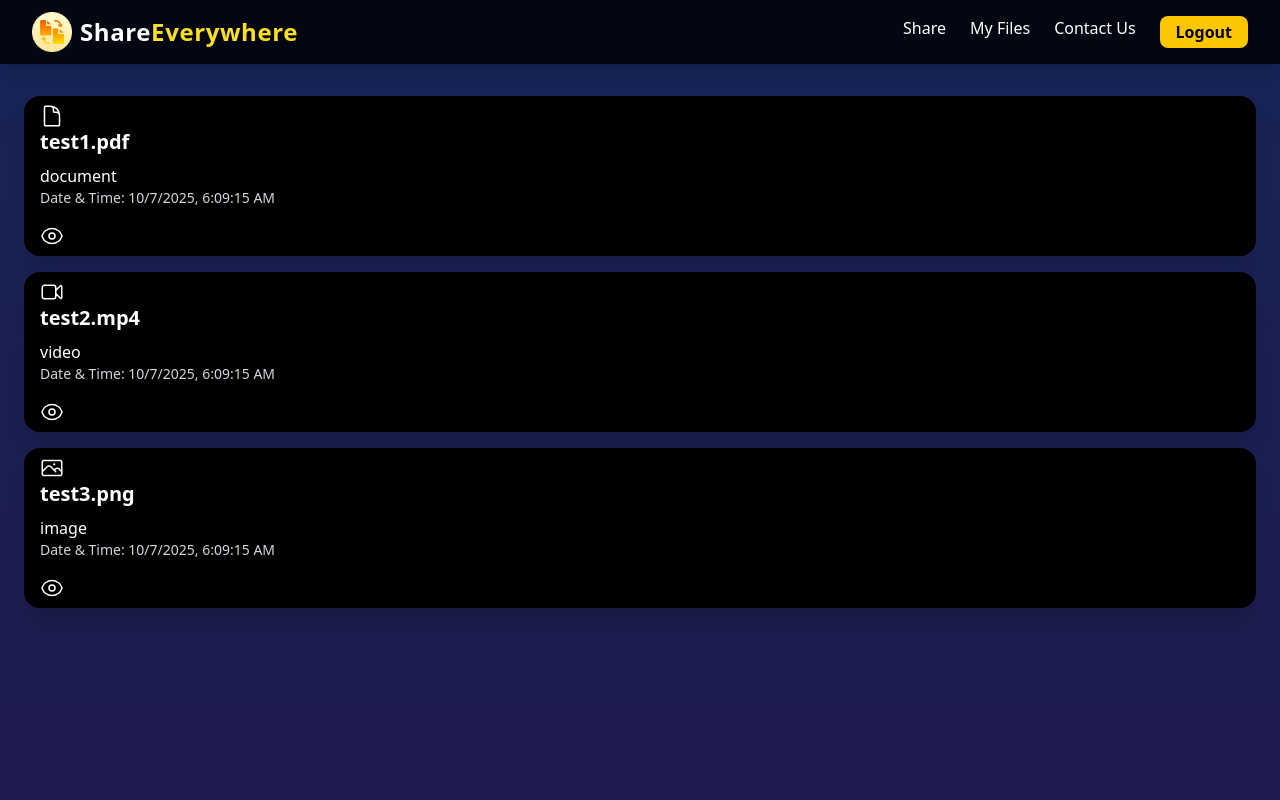
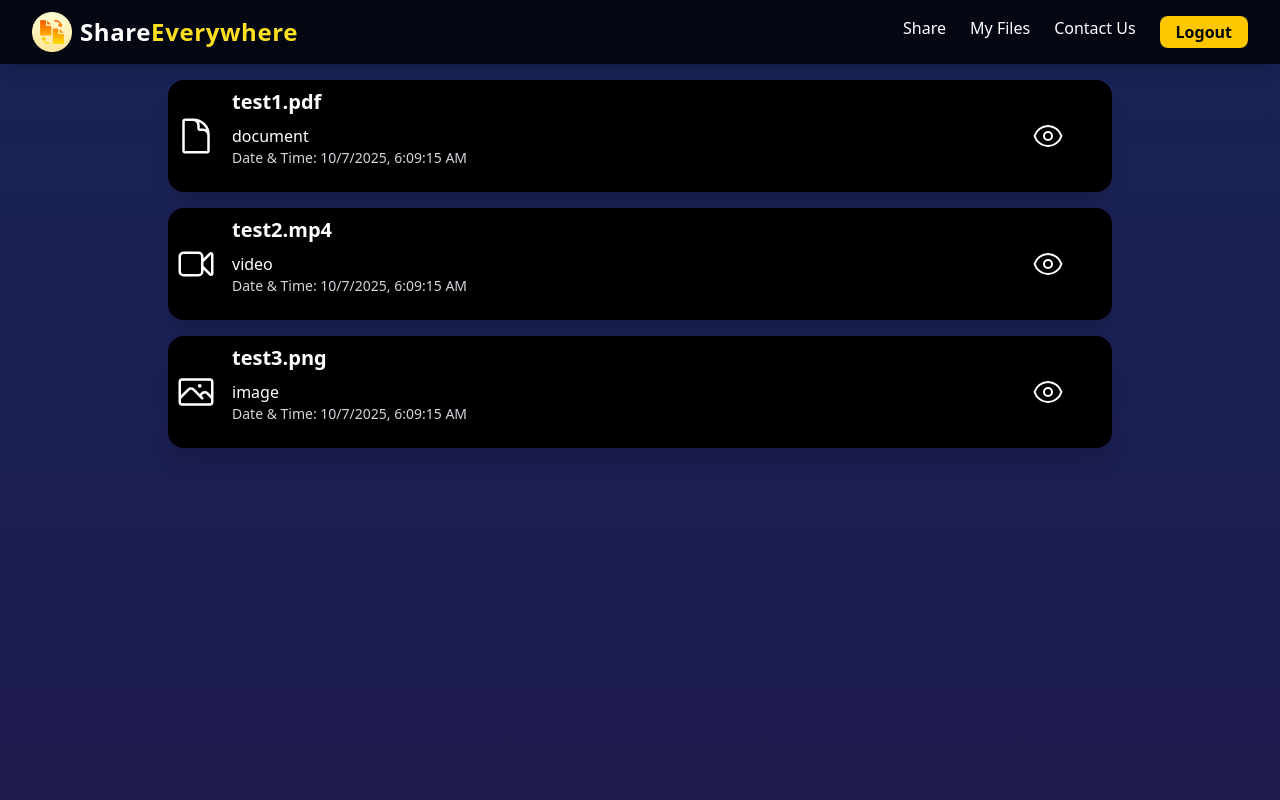
Before and after one commit to Anandshakya6398/File_sharing, a Next.js app in the folder frontend/: page /myfiles in a window 1280 px wide. Shown: the top 800 px of the page. Built offline with nearby package versions, Linux system fonts and the light colour scheme.

Commit message:
sample commit message

```diff
--- a/frontend/src/app/myfiles/page.tsx
+++ b/frontend/src/app/myfiles/page.tsx
@@ -28,47 +28,41 @@ const page = () => {
   return (
     <>
       <Navbar />
-      <div className='pt-20 pb-10 min-h-screen bg-gradient-to-t from-indigo-950 to-blue-950'>
-        {
-          tempFiles.map((file, index) => {
-            return (
-              <div key={index} className="bg-black backdrop-blur-md rounded-2xl shadow-xl p-2 mx-6 px-4 my-4 text-white  ">
-                <div>
-                  {
-                    file.filetype === 'video' &&
-                    <svg xmlns="http://www.w3.org/2000/svg" fill="none" viewBox="0 0 24 24" strokeWidth={1.5} stroke="currentColor" className="size-6">
+      <div className="pt-20 pb-10 min-h-screen bg-gradient-to-t from-indigo-950 to-blue-950">
+        <div className="flex flex-col gap-4 w-full mx-auto px-2 sm:px-10 max-w-5xl">
+          {tempFiles.map((file, index) => (
+            <div key={index} className="bg-black backdrop-blur-md rounded-2xl shadow-xl p-2  mx-2 sm:mx-0 text-white flex flex-col sm:flex-row items-center justify-between">
+              <div className="flex items-center gap-4 w-full">
+                {file.filetype === 'video' && (
+                  <svg xmlns="http://www.w3.org/2000/svg" fill="none" viewBox="0 0 24 24" strokeWidth={1.5} stroke="currentColor" className="size-8 sm:size-10">
                     <path strokeLinecap="round" strokeLinejoin="round" d="m15.75 10.5 4.72-4.72a.75.75 0 0 1 1.28.53v11.38a.75.75 0 0 1-1.28.53l-4.72-4.72M4.5 18.75h9a2.25 2.25 0 0 0 2.25-2.25v-9a2.25 2.25 0 0 0-2.25-2.25h-9A2.25 2.25 0 0 0 2.25 7.5v9a2.25 2.25 0 0 0 2.25 2.25Z" />
                   </svg>
-                  }
-                  {
-                    file.filetype === 'document' &&
-
-                    <svg xmlns="http://www.w3.org/2000/svg" fill="none" viewBox="0 0 24 24" strokeWidth={1.5} stroke="currentColor" className="size-6">
+                )}
+                {file.filetype === 'document' && (
+                  <svg xmlns="http://www.w3.org/2000/svg" fill="none" viewBox="0 0 24 24" strokeWidth={1.5} stroke="currentColor" className="size-8 sm:size-10">
                     <path strokeLinecap="round" strokeLinejoin="round" d="M19.5 14.25v-2.625a3.375 3.375 0 0 0-3.375-3.375h-1.5A1.125 1.125 0 0 1 13.5 7.125v-1.5a3.375 3.375 0 0 0-3.375-3.375H8.25m2.25 0H5.625c-.621 0-1.125.504-1.125 1.125v17.25c0 .621.504 1.125 1.125 1.125h12.75c.621 0 1.125-.504 1.125-1.125V11.25a9 9 0 0 0-9-9Z" />
                   </svg>
-                  }
-                  {
-                    file.filetype === 'image' &&
-                    <svg xmlns="http://www.w3.org/2000/svg" fill="none" viewBox="0 0 24 24" strokeWidth={1.5} stroke="currentColor" className="size-6">
+                )}
+                {file.filetype === 'image' && (
+                  <svg xmlns="http://www.w3.org/2000/svg" fill="none" viewBox="0 0 24 24" strokeWidth={1.5} stroke="currentColor" className="size-8 sm:size-10">
                     <path strokeLinecap="round" strokeLinejoin="round" d="m2.25 15.75 5.159-5.159a2.25 2.25 0 0 1 3.182 0l5.159 5.159m-1.5-1.5 1.409-1.409a2.25 2.25 0 0 1 3.182 0l2.909 2.909m-18 3.75h16.5a1.5 1.5 0 0 0 1.5-1.5V6a1.5 1.5 0 0 0-1.5-1.5H3.75A1.5 1.5 0 0 0 2.25 6v12a1.5 1.5 0 0 0 1.5 1.5Zm10.5-11.25h.008v.008h-.008V8.25Zm.375 0a.375.375 0 1 1-.75 0 .375.375 0 0 1 .75 0Z" />
                   </svg>
-                  }
-                  <h3 className="text-xl font-semibold mb-2">{file.filename}</h3>
-                  <p>{file.filetype}</p>
-                  <p className="text-sm text-gray-300 mb-4">Date & Time: {file.sharedAt.toLocaleString()}</p>
+                )}
+                <div className="flex flex-col">
+                  <h3 className="text-base sm:text-xl font-semibold mb-1 sm:mb-2">{file.filename}</h3>
+                  <p className="text-xs sm:text-base">{file.filetype}</p>
+                  <p className="text-xs sm:text-sm text-gray-300 mb-2 sm:mb-4">Date & Time: {file.sharedAt.toLocaleString()}</p>
                 </div>
-                <div>
-                  <svg xmlns="http://www.w3.org/2000/svg" fill="none" viewBox="0 0 24 24" strokeWidth={1.5} stroke="currentColor" className="size-6">
+              </div>
+              <div className="mt-2 px-10 sm:mt-0">
+                <svg xmlns="http://www.w3.org/2000/svg" fill="none" viewBox="0 0 24 24" strokeWidth={1.5} stroke="currentColor" className="size-6 sm:size-8">
                   <path strokeLinecap="round" strokeLinejoin="round" d="M2.036 12.322a1.012 1.012 0 0 1 0-.639C3.423 7.51 7.36 4.5 12 4.5c4.638 0 8.573 3.007 9.963 7.178.07.207.07.431 0 .639C20.577 16.49 16.64 19.5 12 19.5c-4.638 0-8.573-3.007-9.963-7.178Z" />
                   <path strokeLinecap="round" strokeLinejoin="round" d="M15 12a3 3 0 1 1-6 0 3 3 0 0 1 6 0Z" />
                 </svg>
-
               </div>
             </div>
-            )
-          })
-
-        }
+          ))}
+        </div>
       </div>
       <Footer />
     </>
```
Lines whose indentation alone changed are shown as unchanged.
